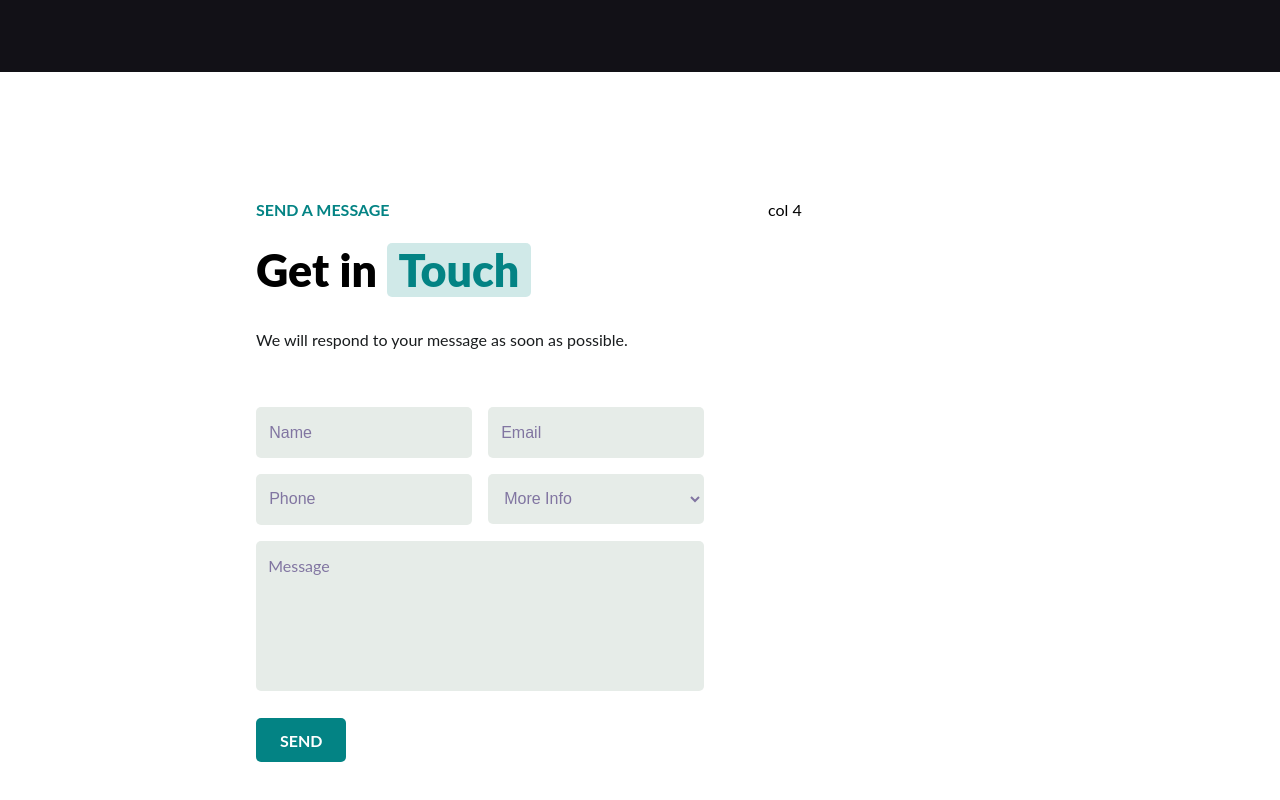
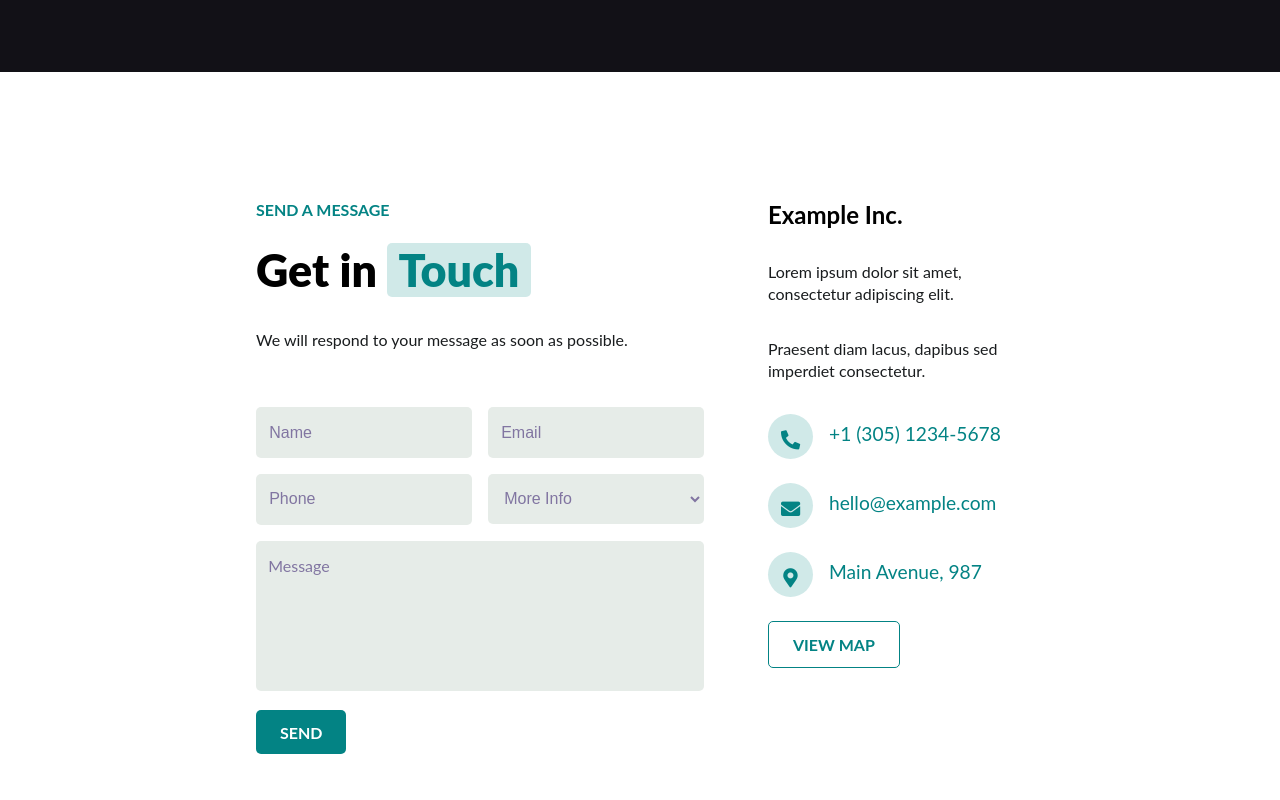
Before and after one commit to SydVic/proj-html-vuejs, a Vue app: page / in a window 1280 px wide. Shown: the part 4890-5690 px from the top of the page. Built offline with nearby package versions, Linux system fonts and the light colour scheme; a web font is replaced by a local one.

Commit message:
aggiunto stile a seconda parte sezione contatti

```diff
--- a/src/App.vue
+++ b/src/App.vue
@@ -7,7 +7,7 @@
       <MainLogistics />
       <MainResults />
       <MainFeedback />
-      <MainContactUs />
+      <MainContactUs :companyObject="companyInfo" />
     </main>
     <AppFooter />
   </div>
@@ -43,6 +43,7 @@ export default {
         name: 'gen',
         phone: '+1 (305) 1234-5678',
         eMail: 'hello@example.com',
+        location: 'Main Avenue, 987',
         openingDay: 'Mon',
         closingDay: 'Sat',
         openingHour: '9:00',
--- a/src/components/MainContactUs.vue
+++ b/src/components/MainContactUs.vue
@@ -29,7 +29,40 @@
           </div>
         </div>
         <div class="col-lg-4 col-lg-offset-1">
-          <div class="contacts-wrapper">col 4</div>
+          <div class="contacts-wrapper">
+            <h2>Example Inc.</h2>
+            <p class="paragraph">Lorem ipsum dolor sit amet, consectetur adipiscing elit.</p>
+            <p class="paragraph">Praesent diam lacus, dapibus sed imperdiet consectetur.</p>
+            <ul class="company-contacts">
+              <li>
+                <span class="icon-wrapper">
+                  <i class="fas fa-phone-alt"></i>
+                </span>
+                <span class="text-wrapper">
+                  {{ companyObject.phone }}
+                </span>
+              </li>
+              <li>
+                <span class="icon-wrapper">
+                  <i class="fas fa-envelope"></i>
+                </span>
+                <span class="text-wrapper">
+                  {{ companyObject.eMail }}
+                </span>
+              </li>
+              <li>
+                <span class="icon-wrapper">
+                  <i class="fas fa-map-marker-alt"></i>
+                </span>
+                <span class="text-wrapper">
+                  {{ companyObject.location }}
+                </span>
+              </li>
+            </ul>
+            <div class="btn">
+              <a class="btn-secondary" href="">view map</a>
+            </div>
+          </div>
         </div>
       </div>
     </div>
@@ -39,6 +72,9 @@
 <script>
 export default {
   name: "MainContactUs",
+  props: {
+    companyObject: Object,
+  }
 }
 </script>
 
@@ -97,8 +133,36 @@ section.contact-us {
     }
   }
 
-  .btn {
-    margin-top: .5rem;
+  ul.company-contacts {
+
+    li {
+      margin-bottom: 1.5rem;
+
+      span {
+        display: inline-block;
+        color: $brand-primary;
+        font-size: 1.2rem;
+      }
+
+      span.icon-wrapper {
+        background-color: $brand-primary-shadow;
+        width: 45px;
+        height: 45px;
+        text-align: center;
+        vertical-align: middle;
+        line-height: 45px;
+        border-radius: 50%;
+        margin-right: 1rem;
+
+        i {
+          vertical-align: middle;
+        }
+      }
+    }
+  }
+
+  .btn-secondary {
+    color: $brand-primary;
   }
 }
 </style>
```
